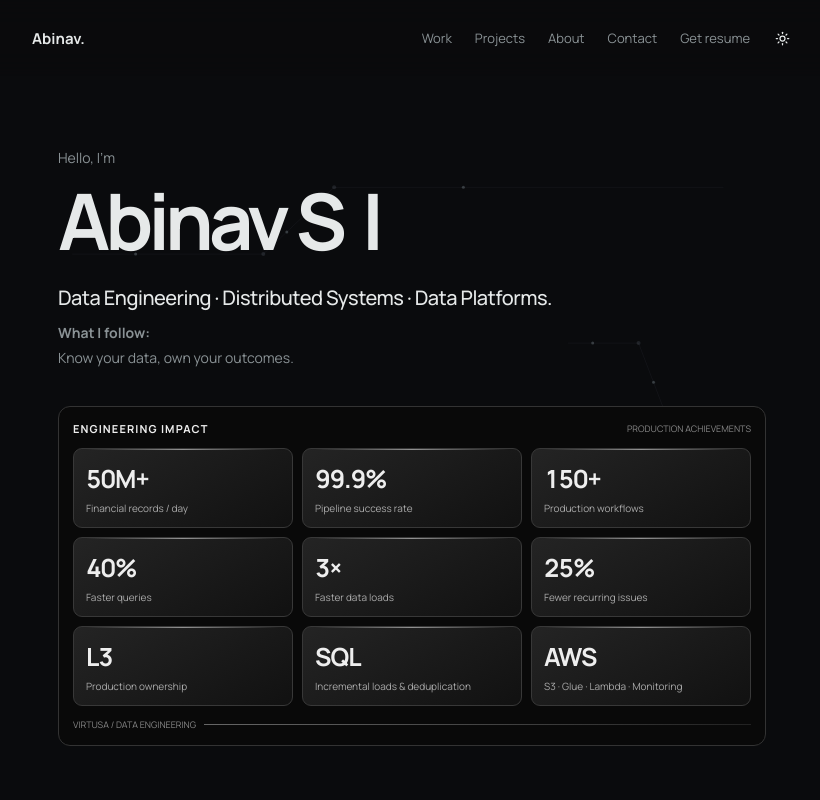
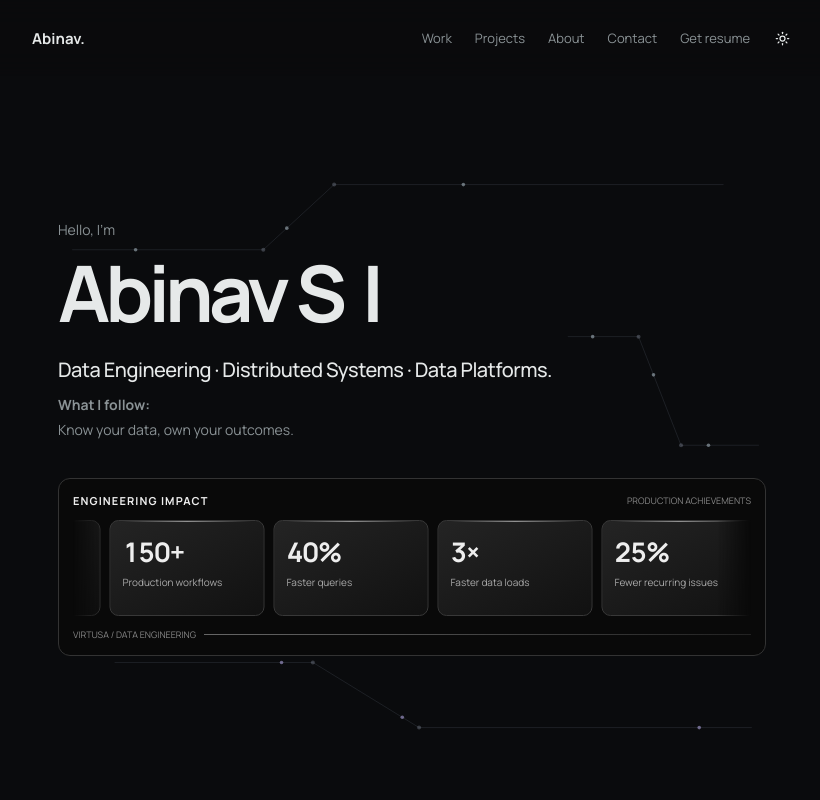
Before and after one commit to abii-18/abinav-data-engineer-portfolio, a React (Vite) app: page / in a window 1280 px wide. Shown: the top 800 px of the page, without its empty margins (228-1048 px from the left). Built offline with nearby package versions, Linux system fonts and the light colour scheme.

Commit message:
Restore compact scrolling impact strip and increase hero packet visibility

```diff
--- a/src/components/DataInMotion.tsx
+++ b/src/components/DataInMotion.tsx
@@ -218,7 +218,7 @@ function TransformationMatrix({ seconds }: { seconds: number }) {
 }
 
 const achievementItems = [["50M+","Financial records / day"],["99.9%","Pipeline success rate"],["150+","Production workflows"],["40%","Faster queries"],["3×","Faster data loads"],["25%","Fewer recurring issues"],["L3","Production ownership"],["SQL","Incremental loads & deduplication"],["AWS","S3 · Glue · Lambda · Monitoring"]]
-export function EngineeringImpact(){return <div className="achievement-marquee"><div className="achievement-head"><strong>ENGINEERING IMPACT</strong><span>PRODUCTION ACHIEVEMENTS</span></div><div className="achievement-window"><div className="achievement-track">{achievementItems.map(([value,label],i)=><div className="achievement-card" key={i} aria-hidden={i>=achievementItems.length}><strong>{value}</strong><span>{label}</span></div>)}</div></div><div className="achievement-bottom"><span>VIRTUSA / DATA ENGINEERING</span><i/></div></div>}
+export function EngineeringImpact(){return <div className="achievement-marquee"><div className="achievement-head"><strong>ENGINEERING IMPACT</strong><span>PRODUCTION ACHIEVEMENTS</span></div><div className="achievement-window"><div className="achievement-track">{[...achievementItems,...achievementItems].map(([value,label],i)=><div className="achievement-card" key={i} aria-hidden={i>=achievementItems.length}><strong>{value}</strong><span>{label}</span></div>)}</div></div><div className="achievement-bottom"><span>VIRTUSA / DATA ENGINEERING</span><i/></div></div>}
 
 export function DataInMotion() {
   const seconds = useMotion()
--- a/src/components/HeroDataPackets.css
+++ b/src/components/HeroDataPackets.css
@@ -1,6 +1,13 @@
 .journal-hero{position:relative;isolation:isolate}
 .hero-data-packets{position:absolute;inset:0;width:100%;height:100%;z-index:-1;pointer-events:none}
 .journal-hero .achievement-marquee{margin-top:36px;flex-shrink:0;width:100%}
+.journal-hero .achievement-window{overflow:hidden;mask-image:linear-gradient(to right,transparent,#000 5%,#000 95%,transparent);scrollbar-width:none}
+.journal-hero .achievement-window::-webkit-scrollbar{display:none}
+.journal-hero .achievement-track{display:flex;flex-wrap:nowrap;gap:9px;width:max-content;animation:hero-impact-scroll 32s linear infinite}
+.journal-hero .achievement-card{width:155px;min-width:155px;min-height:92px;flex-shrink:0}
+.journal-hero .achievement-card strong{font-size:27px}
+.journal-hero .achievement-bottom{justify-content:flex-start}
 @media(max-width:620px){.journal-hero .achievement-marquee{margin-top:28px}.journal-hero .achievement-head{flex-wrap:wrap}}
 
-.journal-hero .achievement-window{overflow:visible;mask-image:none}.journal-hero .achievement-track{display:grid;grid-template-columns:repeat(3,minmax(0,1fr));gap:9px;width:100%;animation:none}.journal-hero .achievement-card{width:auto;min-width:0;min-height:80px}.journal-hero .achievement-card strong{font-size:25px}.journal-hero .achievement-bottom{justify-content:flex-start}@media(max-width:620px){.journal-hero .achievement-track{grid-template-columns:repeat(2,minmax(0,1fr))}.journal-hero .achievement-card{min-height:74px}}
+@keyframes hero-impact-scroll{to{transform:translateX(calc(-50% - 4.5px))}}
+@media(prefers-reduced-motion:reduce){.journal-hero .achievement-track{animation:none}.journal-hero .achievement-window{overflow-x:auto;mask-image:none}}
--- a/src/components/HeroDataPackets.tsx
+++ b/src/components/HeroDataPackets.tsx
@@ -16,24 +16,24 @@ export function HeroDataPackets() {
     ]
     const draw = () => {
       context.clearRect(0,0,width,height)
-      context.globalAlpha = .55
+      context.globalAlpha = .8
       routes.forEach((route,index) => {
         const points = [[route[0]*width,route[1]*height],[route[2]*width,route[3]*height],[route[4]*width,route[5]*height],[route[6]*width,route[7]*height]]
-        context.strokeStyle = 'rgba(137,150,169,.16)'
+        context.strokeStyle = 'rgba(137,150,169,.28)'
         context.lineWidth = .7
         context.beginPath()
         points.forEach(([x,y],i) => i ? context.lineTo(x,y) : context.moveTo(x,y))
         context.stroke()
         points.slice(1,3).forEach(([x,y]) => {
-          context.fillStyle = 'rgba(157,165,185,.27)'
+          context.fillStyle = 'rgba(157,165,185,.4)'
           context.beginPath(); context.arc(x,y,2,0,Math.PI*2); context.fill()
         })
         for (let i=0;i<3;i++) {
           const progress = (elapsed*.027+i/3+index*.17)%1
           const segment = Math.min(2,Math.floor(progress*3)), fraction = progress*3-segment
           const a=points[segment],b=points[segment+1]
-          context.fillStyle=index%2?'rgba(163,154,206,.57)':'rgba(169,184,194,.5)'
-          context.beginPath(); context.arc(a[0]+(b[0]-a[0])*fraction,a[1]+(b[1]-a[1])*fraction,1.5,0,Math.PI*2); context.fill()
+          context.fillStyle=index%2?'rgba(163,154,206,.8)':'rgba(169,184,194,.72)'
+          context.beginPath(); context.arc(a[0]+(b[0]-a[0])*fraction,a[1]+(b[1]-a[1])*fraction,1.8,0,Math.PI*2); context.fill()
         }
       })
       context.globalAlpha = 1
```
